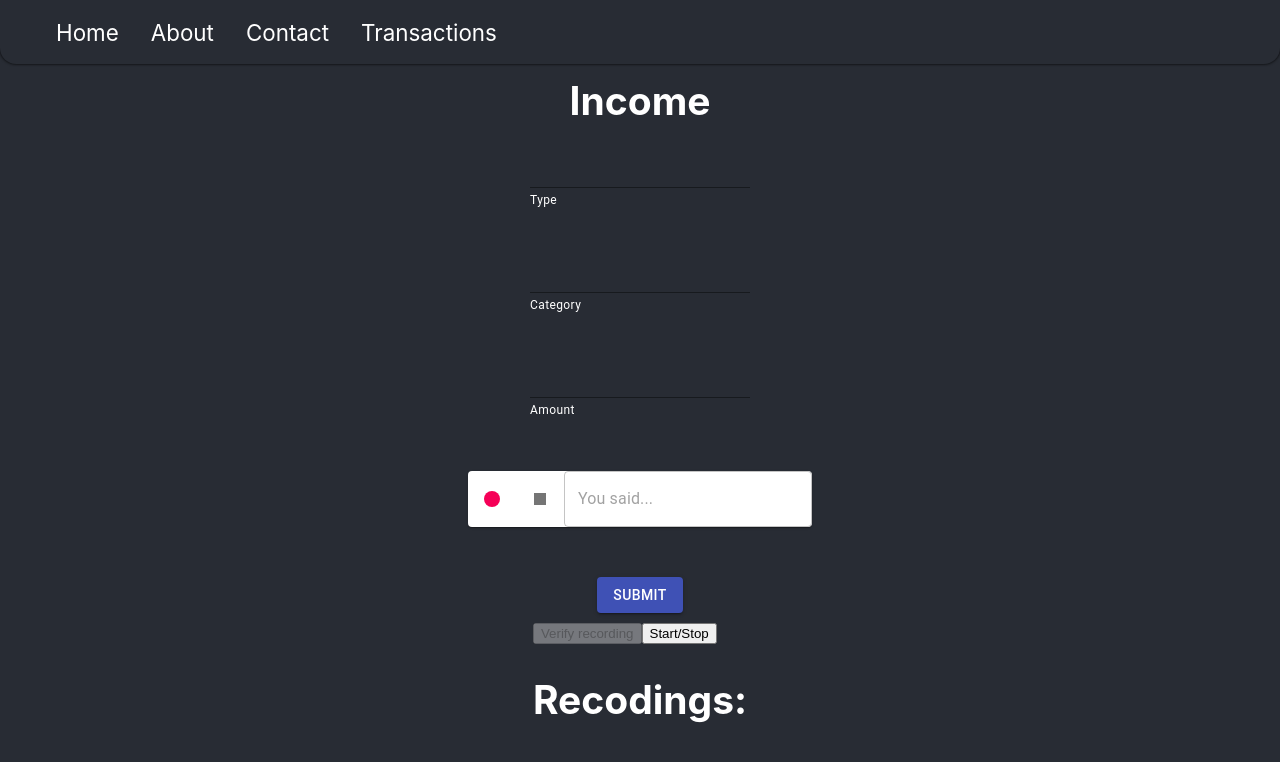
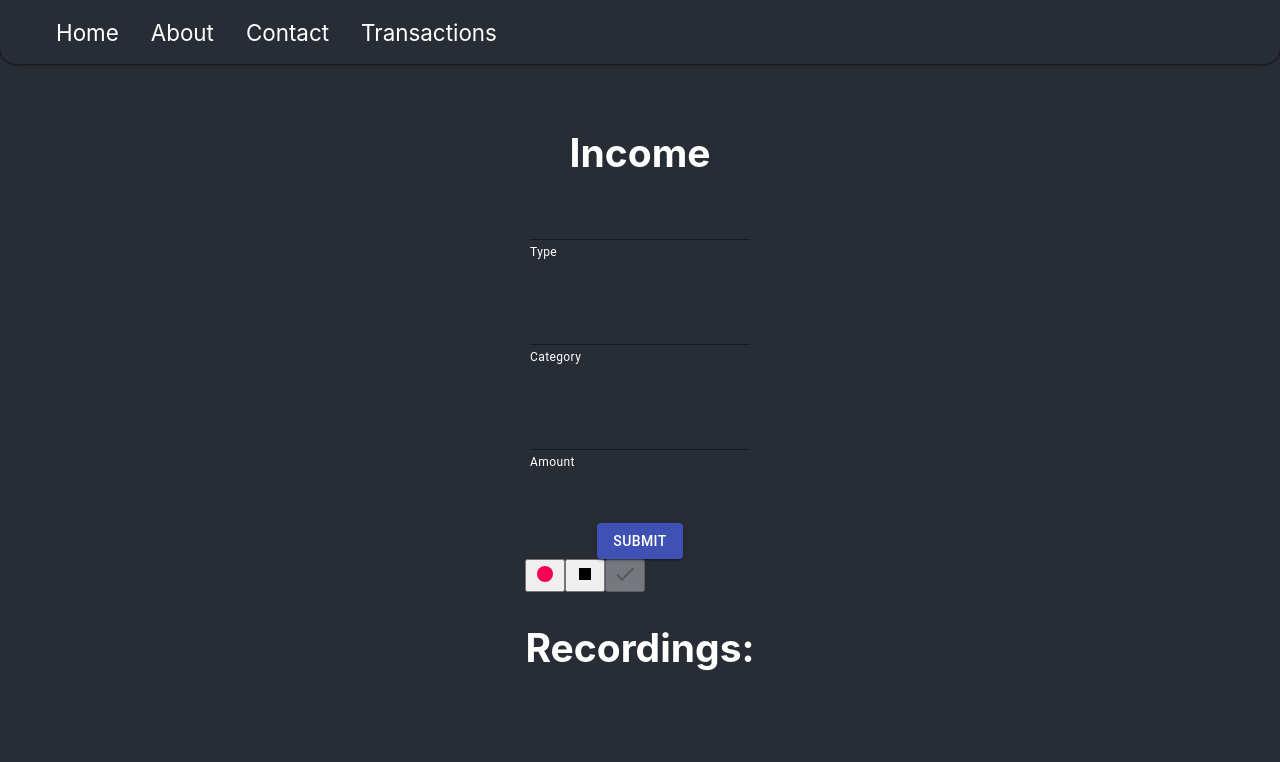
Before and after one commit to when-2-meet-dupe/speech-app, a React (Create React App) app in the folder client/: page / in a window 1280 px wide. Shown: the top 762 px of the page. Built offline with nearby package versions, Linux system fonts and the light colour scheme.

Commit message:
speech to text buttons update

```diff
--- a/client/src/Income/Income.js
+++ b/client/src/Income/Income.js
@@ -23,27 +23,27 @@ const Income = () => {
       return <LightTextField helperText={key} />;
     });
 
-  const renderRecordCard = () => (
-    <RecordCard>
-      <IconButton>
-        <FiberManualRecordIcon fontSize="medium" color="secondary" />
-      </IconButton>
-      <IconButton>
-        <StopIcon />
-      </IconButton>
-      <TextField
-        id="outlined-basic"
-        placeholder="You said..."
-        variant="outlined"
-      />
-    </RecordCard>
-  );
+  // const renderRecordCard = () => (
+  //   <RecordCard>
+  //     <IconButton>
+  //       <FiberManualRecordIcon fontSize="medium" color="secondary" />
+  //     </IconButton>
+  //     <IconButton>
+  //       <StopIcon />
+  //     </IconButton>
+  //     <TextField
+  //       id="outlined-basic"
+  //       placeholder="You said..."
+  //       variant="outlined"
+  //     />
+  //   </RecordCard>
+  // );
 
   return (
     <Fragment>
       <h2> Income</h2>
       {renderFields()}
-      {renderRecordCard()}
+      {/* {renderRecordCard()} */}
       <Button variant="contained" color="primary">
         Submit
       </Button>
--- a/client/src/STT/SpeechToText.js
+++ b/client/src/STT/SpeechToText.js
@@ -1,4 +1,8 @@
 import React, { useState, useEffect } from "react";
+import { TextField, Button, Card, IconButton } from "@material-ui/core";
+import StopIcon from "@material-ui/icons/Stop";
+import CheckIcon from "@material-ui/icons/Check";
+import FiberManualRecordIcon from "@material-ui/icons/FiberManualRecord";
 
 const SpeechRecognition =
   window.SpeechRecognition || window.webkitSpeechRecognition;
@@ -58,16 +62,19 @@ function SpeechToText() {
     <>
       <div className="container">
         <div className="box">
+          <button onClick={() => setIsListening((isListening) => true)}>
+            <FiberManualRecordIcon fontSize="medium" color="secondary" />
+          </button>
+          <button onClick={() => setIsListening((isListening) => false)}>
+            <StopIcon />
+          </button>
           <button onClick={handleSaveNote} disabled={!note}>
-            Verify recording
-          </button>
-          <button onClick={() => setIsListening((prevState) => !prevState)}>
-            Start/Stop
+            <CheckIcon />
           </button>
           <p>{note}</p>
         </div>
         <div className="box">
-          <h2>Recodings:</h2>
+          <h2>Recordings:</h2>
           {savedNotes.map((n) => (
             <p key={n}>{n}</p>
           ))}
```
Also changed, not shown: 1 other file (tests, documents, lock files or other folders).
